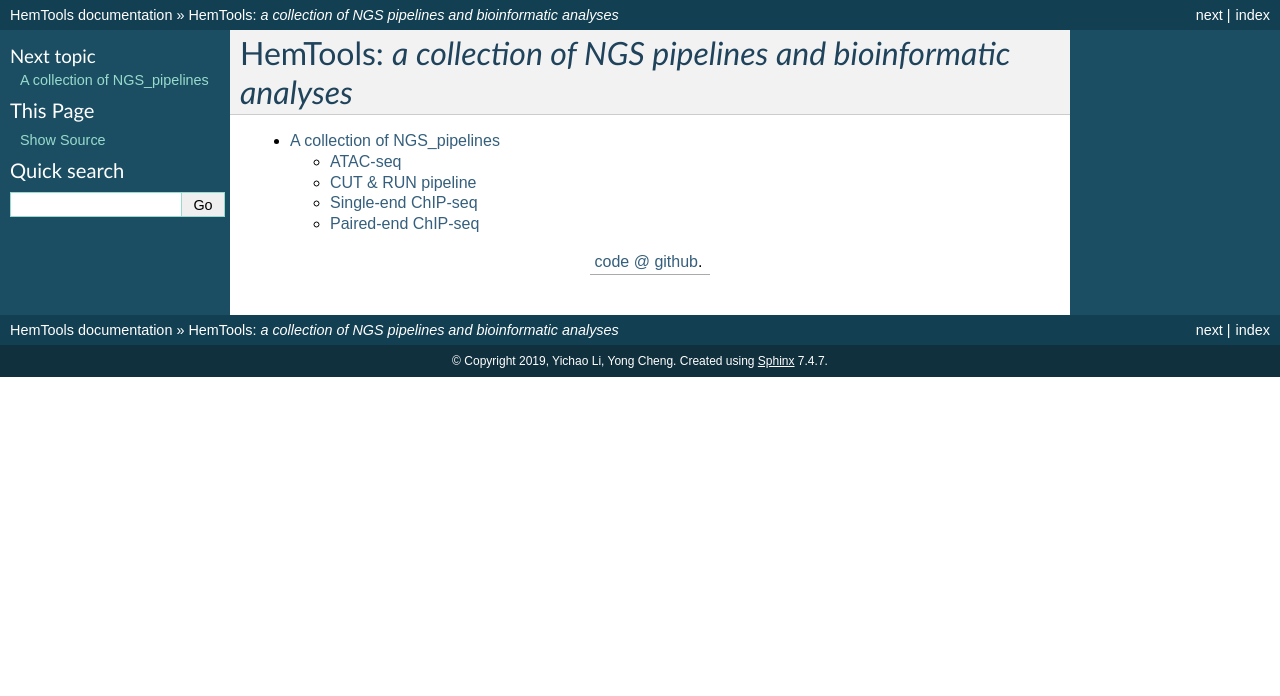
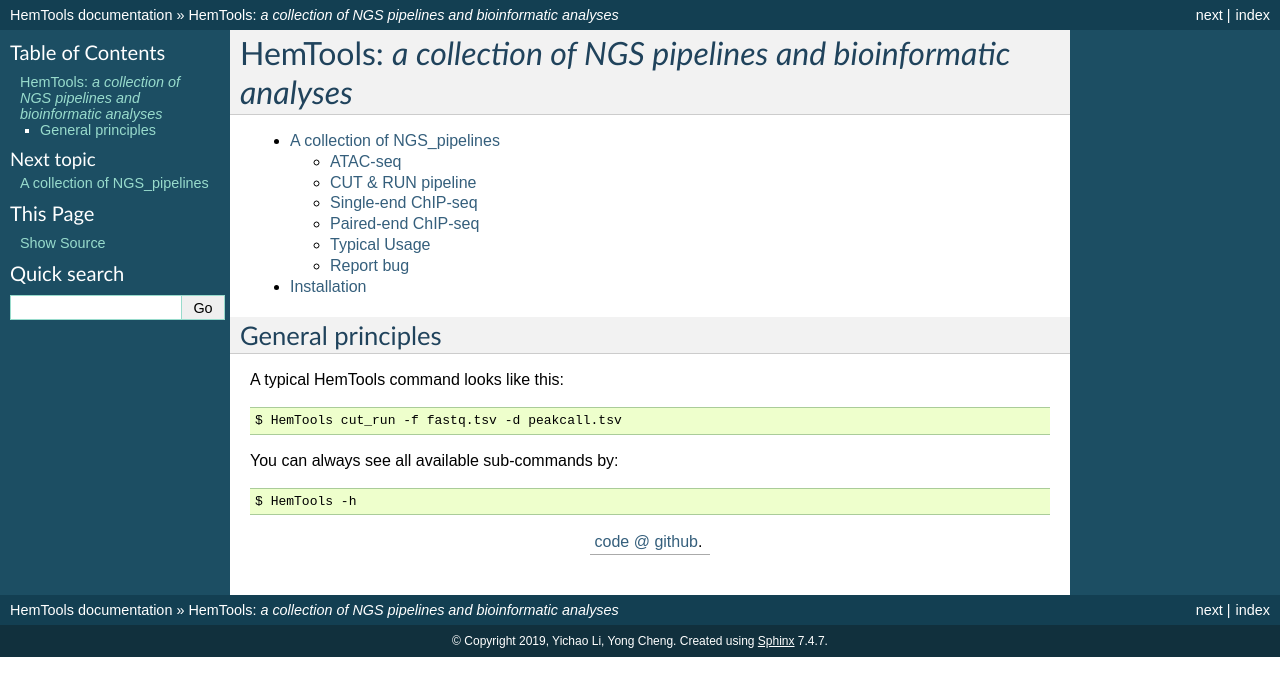
Before and after one commit to YichaoOU/HemTools, a Sphinx documentation site: the page built from docs/index.rst, in a window 1280 px wide. Shown: the top 696 px of the page. Built offline with Sphinx 7.4.7, drawn with Linux system fonts in a browser that asks for light colours.

Commit message:
pipelines

```diff
--- /dev/null
+++ b/docs/content/Installation/Installation.rst
@@ -0,0 +1,4 @@
+Installation
+============
+
+Most APIs are free of installation.
--- a/docs/index.rst
+++ b/docs/index.rst
@@ -11,3 +11,19 @@
    :maxdepth: 2
 
    content/NGS_pipelines/NGS_pipelines
+   content/Installation/Installation
+
+General principles
+^^^^^^^^^^^^^^^^^^
+
+A typical HemTools command looks like this:
+
+.. code:: bash
+
+    $ HemTools cut_run -f fastq.tsv -d peakcall.tsv
+
+You can always see all available sub-commands by:
+
+.. code:: bash
+
+    $ HemTools -h
```
Also changed, not shown: docs/content/NGS_pipelines/NGS_pipelines.rst (+50 -0 lines).
